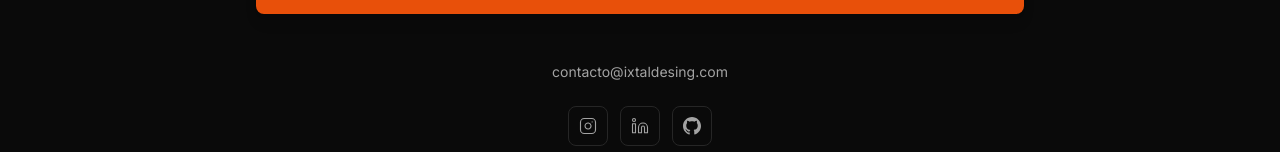
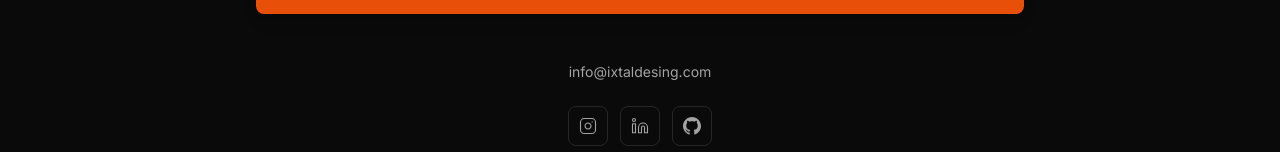
Before and after one commit to Joakoali/Landing, a React (Vite) app: page / in a window 1280 px wide. Shown: the part 3499-3651 px from the top of the page. Built offline with nearby package versions, Linux system fonts and the light colour scheme.

Commit message:
feat: update contact email to info@ixtaldesing.com

```diff
--- a/src/components/Contact.tsx
+++ b/src/components/Contact.tsx
@@ -1,6 +1,6 @@
 import { useRef, useState } from "react";
 
-const EMAIL = "contacto@ixtaldesing.com";
+const EMAIL = "info@ixtaldesing.com";
 
 const SOCIALS = [
   {
```
